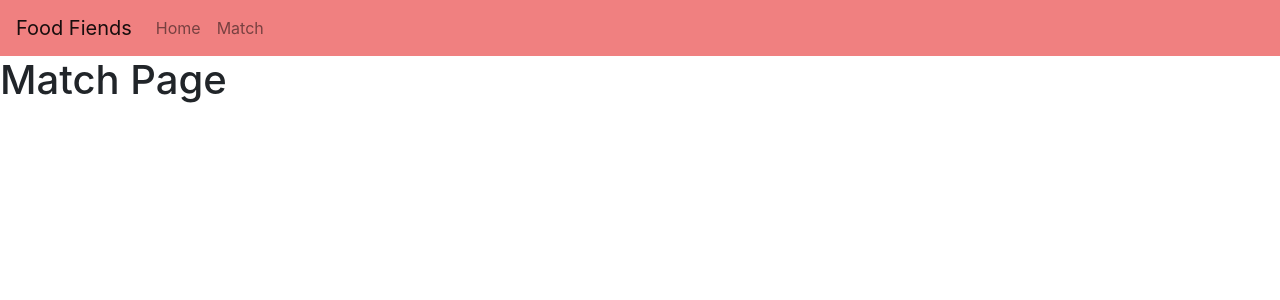
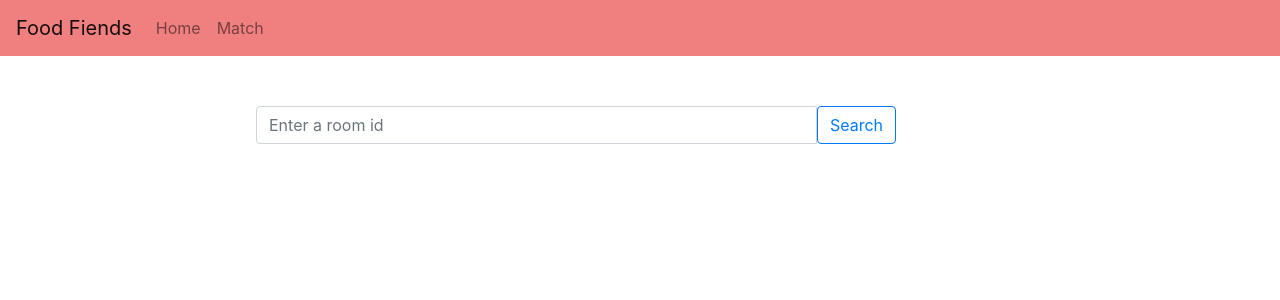
Before and after one commit to Codubee/FoodFiendsMW5-6, a React (Create React App) app in the folder frontend/: page /match in a window 1280 px wide. Shown: the top 300 px of the page. Built offline with nearby package versions, Linux system fonts and the light colour scheme.

Commit message:
Created searchbar paired with button component

```diff
--- /dev/null
+++ b/frontend/src/components/RoomId.js
@@ -0,0 +1,43 @@
+import React from 'react';
+import '../styles/RoomId.css';
+
+//Text box with a button to the right of it. Allows user to input any string for the room id, and has a yet to be implemented search method
+class RoomId extends React.Component {
+    constructor() {
+        super()
+
+        this.state={ input: ""}
+
+        //These next two lines are necessary in the constructor, as if you dont do this the methods wont have access to the state of the object they're
+        //being called upon. But by binding, as can be seen in the next two lines, these methods gain access to the state of the object.
+        this.search = this.search.bind(this)
+        this.updateState = this.updateState.bind(this)
+    }
+
+    //This method is called when the button next to the search bar is clicked.
+    //TODO: What this method does needs to be changed in the future once the backend is implemented.
+    search(){
+        alert("Current input: " + this.state.input + ". To do: Implement search method in RoomId.js once backend further completed")
+    }
+
+    //Whenever the user adds or deletes a character from the textbox, also change the value of input in the state, as that is not automatic.
+    //Note: e.target.value is how you access the current text the user has entered into the textbox.
+    updateState(e){
+        this.setState({input: e.target.value})
+    }
+
+
+    render(){
+        return(
+            <div className="search-bar input-group">
+                <input type="text" className="form-control" placeholder="Enter a room id" onChange={ this.updateState }></input>
+                <div>
+                    <button className="btn btn-outline-primary" type="button" onClick={this.search}>Search</button>
+                </div>
+            </div>
+        )
+    }
+
+}
+
+export default RoomId
--- /dev/null
+++ b/frontend/src/styles/RoomId.css
@@ -0,0 +1,9 @@
+.search-bar {
+    max-width: 50%;
+    display: flex;
+    position: relative;
+    left: 35% !important;
+    transform: translate(-30%);
+    margin-top: 50px !important;
+    margin-bottom: 50px !important;
+}
--- a/frontend/src/views/Match.js
+++ b/frontend/src/views/Match.js
@@ -1,8 +1,9 @@
 import React from 'react'
+import RoomId from '../components/RoomId'
 
 function Match(){
     return(
-        <h1>Match Page</h1>
+        <RoomId/>
     )
 }
 
```
